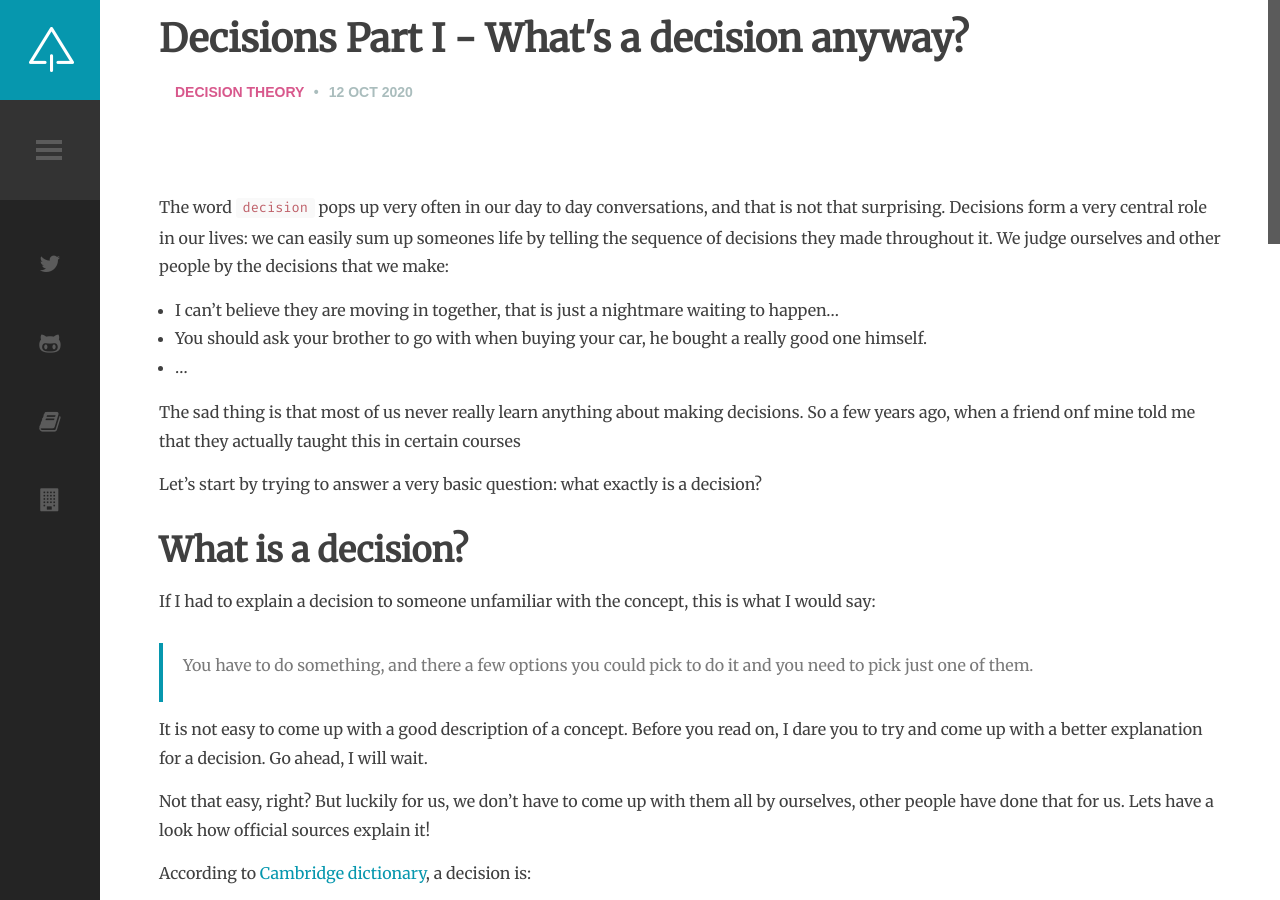
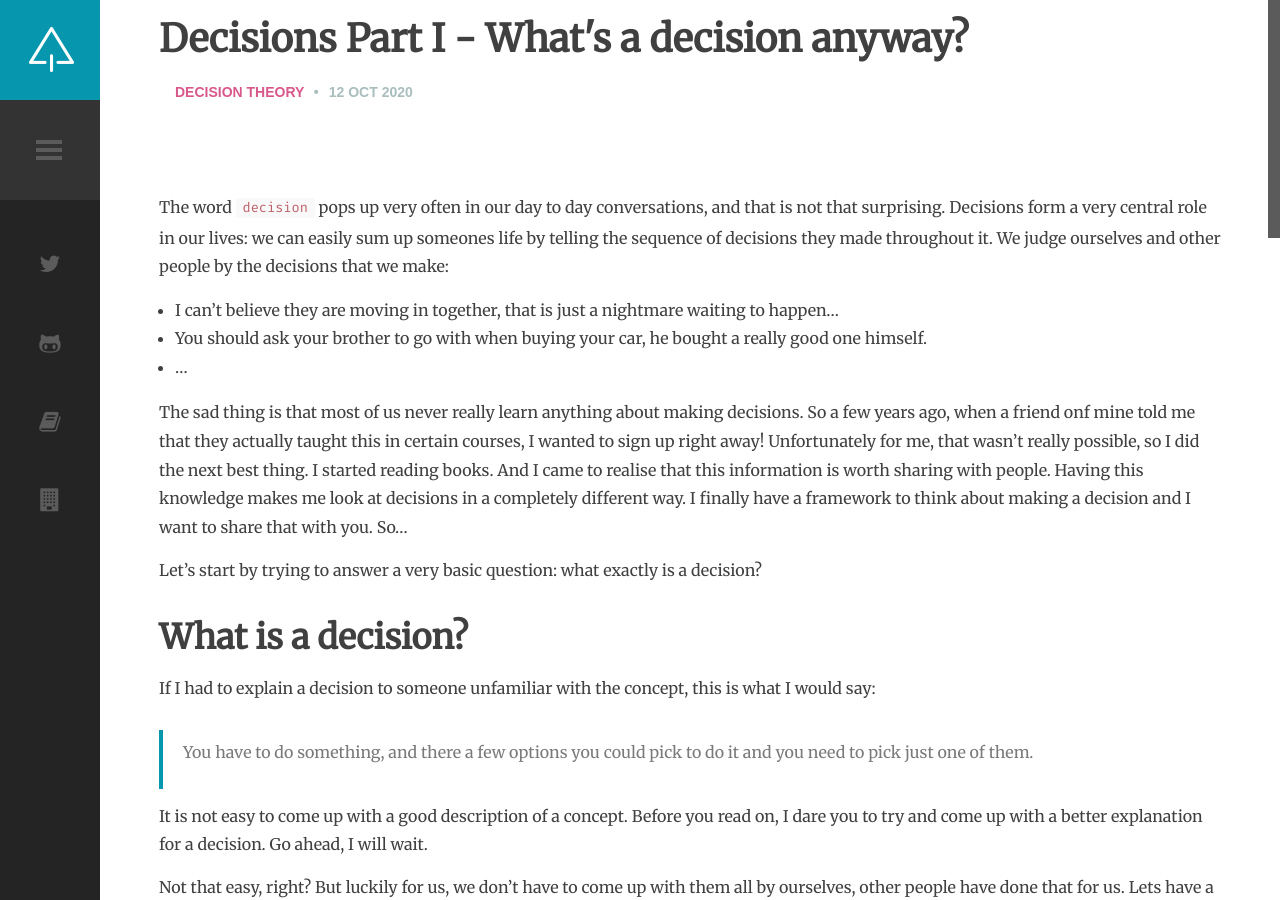
Before and after one commit to selketjah/selketjah.github.io, a Jekyll site: the page built from _posts/2019-10-17-what-is-a-decision.md, in a window 1280 px wide and 900 px high. Built offline with Jekyll 4.4.1, drawn with Linux system fonts in a browser that asks for light colours; comment, search, counter and statistics services are not loaded.

Commit message:
update introduction

```diff
--- a/_posts/2019-10-17-what-is-a-decision.md
+++ b/_posts/2019-10-17-what-is-a-decision.md
@@ -13,7 +13,7 @@
 * You should ask your brother to go with when buying your car, he bought a really good one himself.
 * ...
 
-The sad thing is that most of us never really learn anything about making decisions. <!--more--> So a few years ago, when a friend onf mine told me that they actually taught this in certain courses
+The sad thing is that most of us never really learn anything about making decisions. <!--more--> So a few years ago, when a friend onf mine told me that they actually taught this in certain courses, I wanted to sign up right away! Unfortunately for me, that wasn't really possible, so I did the next best thing. I started reading books. And I came to realise that this information is worth sharing with people. Having this knowledge makes me look at decisions in a completely different way. I finally have a framework to think about making a decision and I want to share that with you. So...
 
 Let's start by trying to answer a very basic question: what exactly is a decision?
 
```
